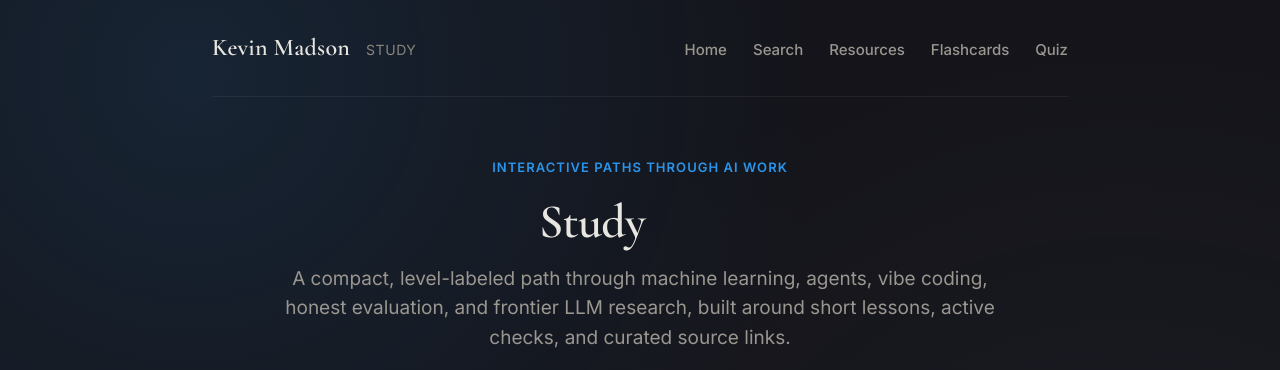
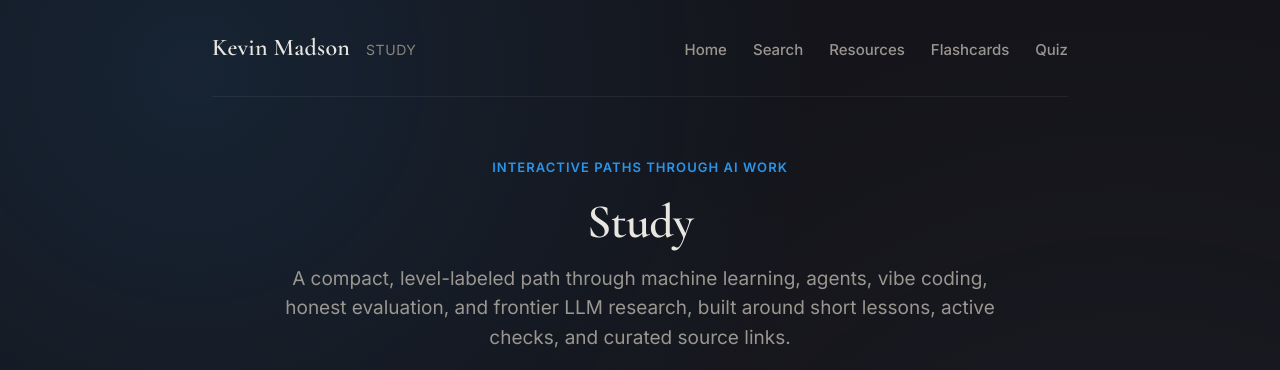
Before and after one commit to KiwiMaddog2020/kiwimaddog2020.github.io, a Jekyll site: the page study/index.html, which Jekyll copies as it is, in a window 1280 px wide. Shown: the top 370 px of the page. Built offline with Jekyll 4.4.1, drawn with Linux system fonts in a browser that asks for light colours.

Commit message:
style(study): center the hero title block (margin auto)
The .learn-hero/.track-header/.lesson-header h1 rule set margin: 6px 0 16px, which
(coming after the centering rule) zeroed the left/right margins -- so the 760px h1
block hugged the left and short titles like 'Study' looked off-center. Changed to
margin: 6px auto 16px. Bumped learn.css to ?v=20260618d.

Co-Authored-By: Claude Opus 4.8 (1M context) <noreply@anthropic.com>

```diff
--- a/study/assets/learn.css
+++ b/study/assets/learn.css
@@ -57,7 +57,7 @@ body.learn-page h1 { letter-spacing: -0.015em; }
 .track-header h1,
 .lesson-header h1 {
   max-width: 760px;
-  margin: 6px 0 16px;
+  margin: 6px auto 16px;
   font-size: 48px;
   line-height: 1.04;
 }
--- a/study/index.html
+++ b/study/index.html
@@ -15,7 +15,7 @@
   <link rel="icon" href="/assets/favicon-16.png" sizes="16x16">
   <link rel="apple-touch-icon" href="/assets/apple-touch-icon-180.png">
   <link rel="stylesheet" href="/assets/research-notes.css?v=20260618">
-  <link rel="stylesheet" href="assets/learn.css?v=20260618c">
+  <link rel="stylesheet" href="assets/learn.css?v=20260618d">
   <script src="assets/learn.js" defer></script>
 </head>
 <body class="learn-page">
```
